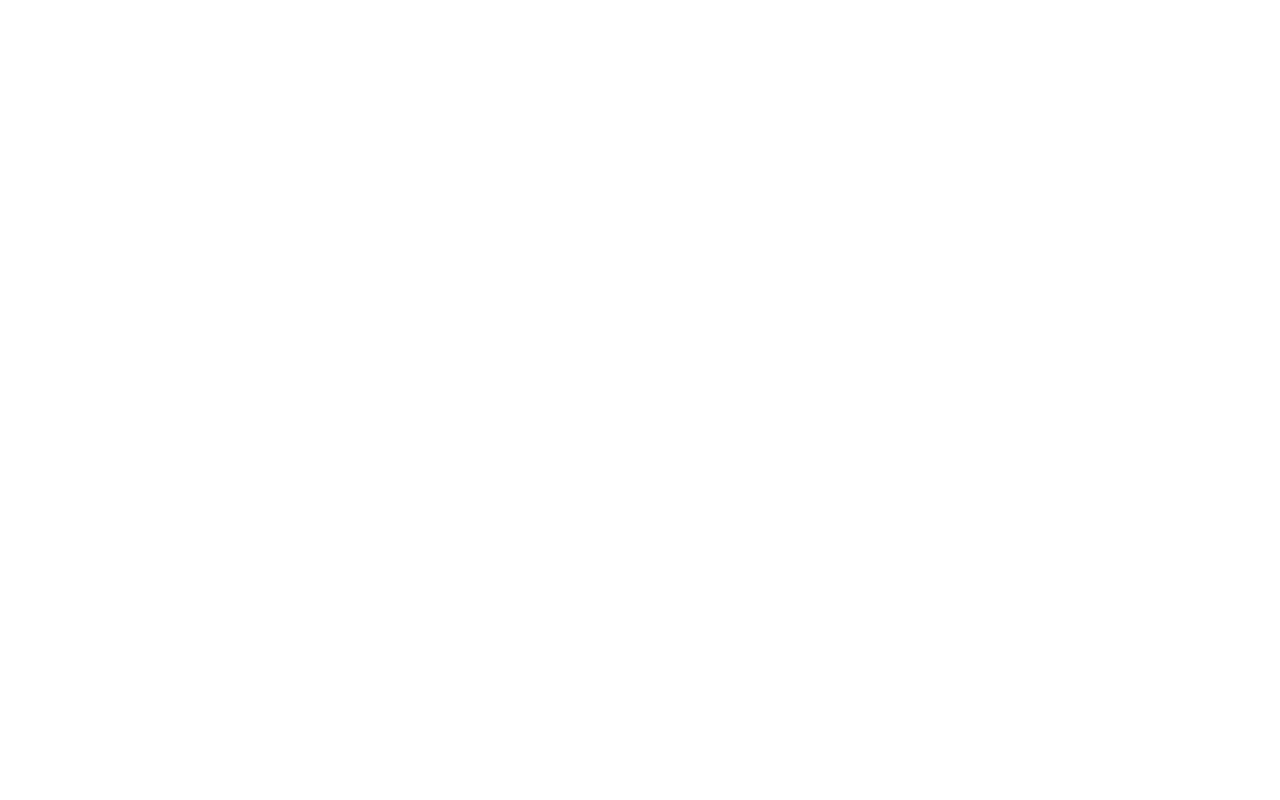
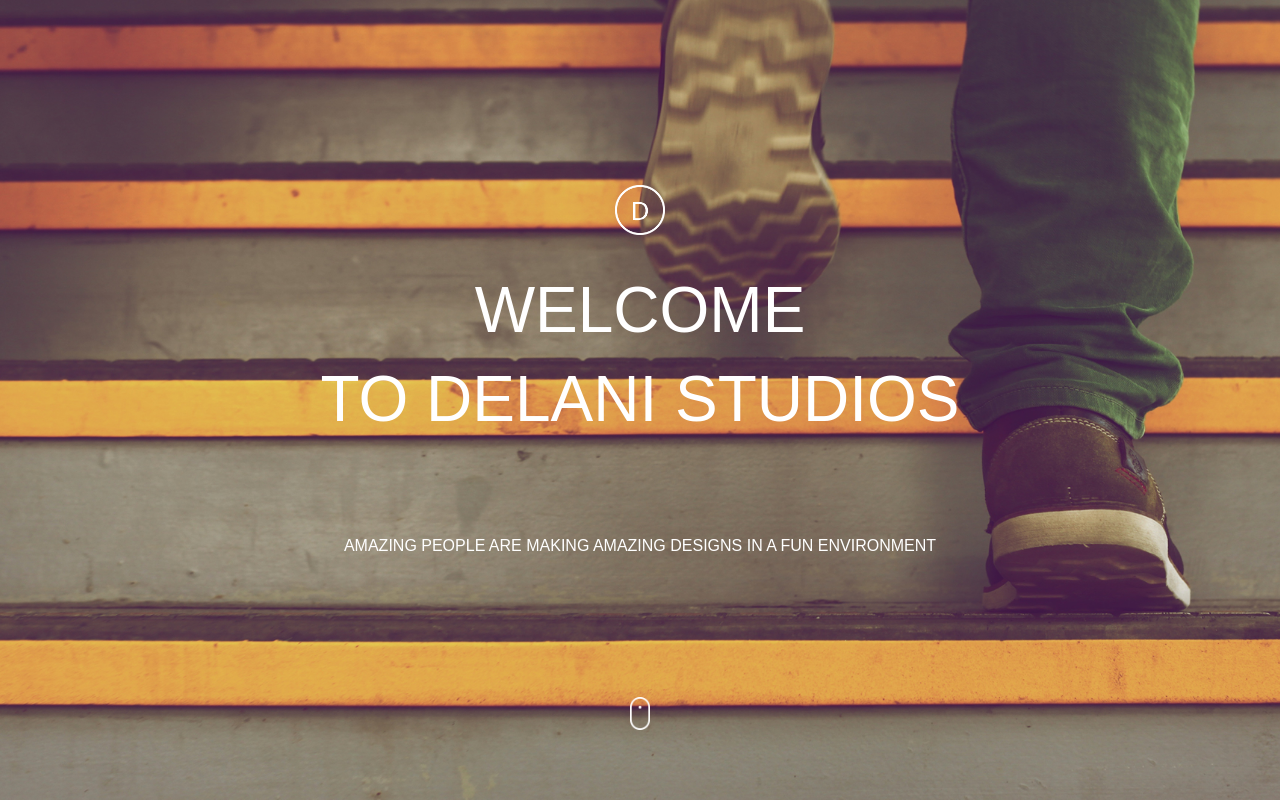
Before and after one commit to Iamkosgei/delani-studios, a plain HTML site: page index.html in a window 1280 px wide. Drawn offline with Linux system fonts and the light colour scheme.

Commit message:
finished making the homepage

```diff
--- a/css/style.css
+++ b/css/style.css
@@ -0,0 +1,65 @@
+*
+{
+    padding: 0;
+    margin: 0;
+}
+html,body
+{
+    font-family: Arial, Helvetica, sans-serif;
+    line-height: 1.6rem
+}
+
+#home
+{
+    height: 100vh;
+    width: 100%;
+    background: url("/assets/backgrounds/h_img.jpg") center center/cover no-repeat;
+
+    display: flex;
+    justify-content: center;
+    align-content: center
+
+}
+
+#home div
+{
+    max-width: 960px;
+    height: 100%;
+    text-align: center;
+
+    color: white;
+
+    display: grid;
+    grid-template-rows: 2fr 2fr 1fr 1fr;
+    align-items: center
+}
+
+#home div img:first-child
+{
+    width: 50px;
+    align-self:end;
+    justify-self: center;
+
+    margin-bottom: 2rem;
+}
+
+#home div img:last-child
+{
+    width: 20px;
+    align-self:center;
+    justify-self: center
+}
+
+.welcome
+{
+    font-size: 4rem;
+
+}
+.tag-line
+{
+   align-self: start
+}
+.mouse-click
+{
+    cursor: pointer;
+}
--- a/index.html
+++ b/index.html
@@ -4,9 +4,28 @@
     <meta charset="UTF-8">
     <meta name="viewport" content="width=device-width, initial-scale=1.0">
     <meta http-equiv="X-UA-Compatible" content="ie=edge">
+    <link rel="stylesheet" href="/css/style.css">
     <title>DELANI STUDIOS</title>
 </head>
 <body>
+     <!--home-->
+        <section id="home">
+                <div>
+                    <img src="/assets/logo/logo.png">
+
+                    <div class="welcome">
+                        <p >WELCOME </p>
+                        <p class="welcome"> TO DELANI STUDIOS</p>
+                    </div>
+
+                    <p class="tag-line">AMAZING PEOPLE ARE MAKING AMAZING DESIGNS IN A FUN ENVIRONMENT</p>
+
+                    <a class="mouse-click" href="#about-us"><img src="/assets/mouse_click.png"></a>
+
+
+                </div>
+
+            </section>
 
 </body>
 </html>
```
